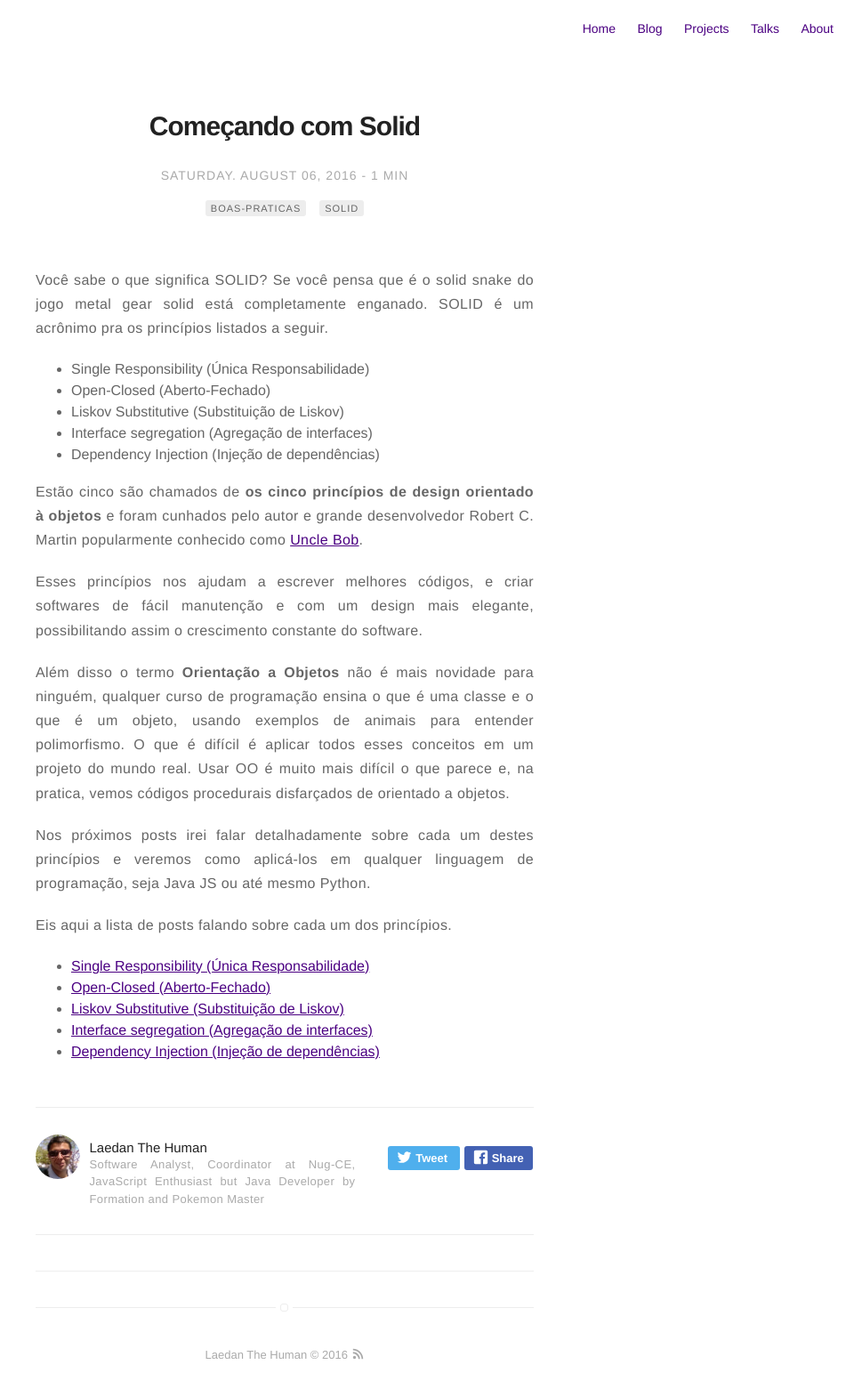
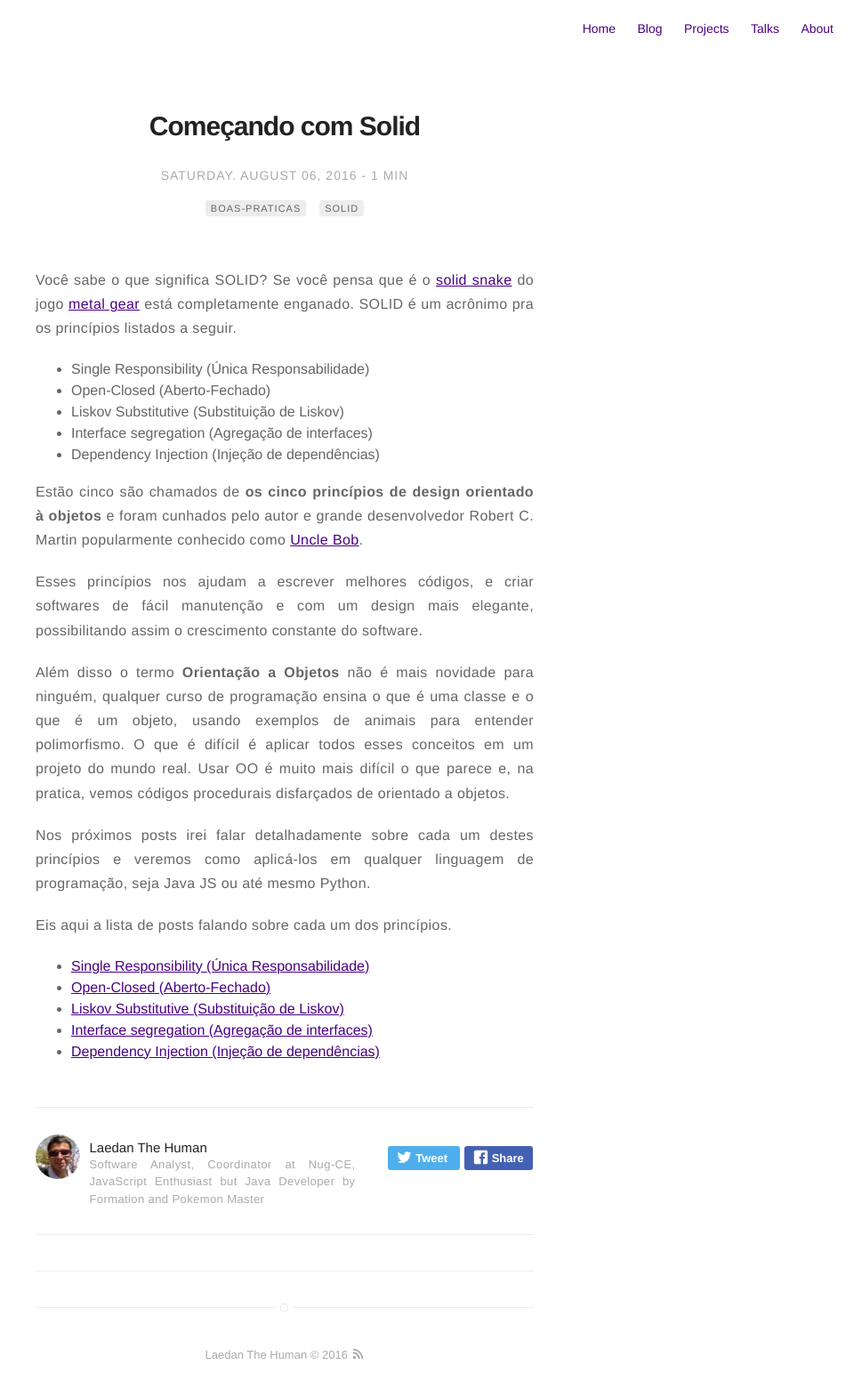
Before and after one commit to manoel-freitas/manoel-freitas.github.io, a Jekyll site: the page built from _posts/2016-08-06-começando-com-solid.md, in a window 1280 px wide. Shown: the whole page at 89% size, without its empty margins (320-1280 px from the left). Built offline with Jekyll 4.4.1, drawn with Linux system fonts in a browser that asks for light colours.

Commit message:
Update 2016-08-06T20:34:53.832Z

```diff
--- a/_posts/2016-08-06-começando-com-solid.md
+++ b/_posts/2016-08-06-começando-com-solid.md
@@ -7,7 +7,7 @@ tag:
 blog: true
 ---
 
-Você sabe o que significa SOLID? Se você pensa que é o solid snake do jogo metal gear solid está completamente enganado. SOLID é um acrônimo pra os princípios listados a seguir.
+Você sabe o que significa SOLID? Se você pensa que é o [solid snake](https://en.wikipedia.org/wiki/Solid_Snake) do jogo [metal gear](https://en.wikipedia.org/wiki/Metal_Gear)  está completamente enganado. SOLID é um acrônimo pra os princípios listados a seguir.
 
 * Single Responsibility (Única Responsabilidade)
 * Open-Closed (Aberto-Fechado)
```
